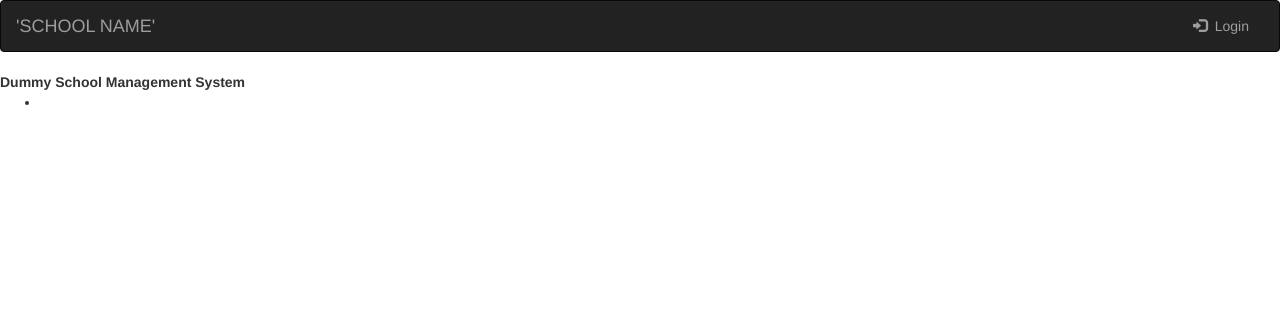
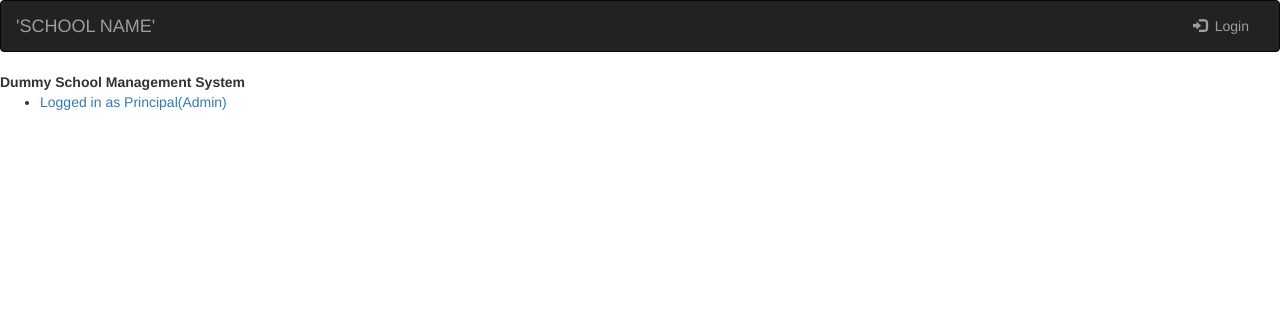
Before and after one commit to jitindoriya/school-infra-system, a Django app: page / in a window 1280 px wide. Shown: the top 312 px of the page. Run offline with Django 3.2, Linux system fonts and the light colour scheme; some libraries are stand-ins or nearby versions.

Commit message:
fix html flow

```diff
--- a/principal/urls.py
+++ b/principal/urls.py
@@ -5,5 +5,5 @@ app_name = 'principal'
 
 urlpatterns = [
     # Redirect to Home Page
-    #url(r'^$', views.asprincipal, name="principal"),
+    url(r'^$', views.asprincipal, name="principal"),
 ]
--- a/schoolmanagement/templates/schoolmanagement/index.html
+++ b/schoolmanagement/templates/schoolmanagement/index.html
@@ -4,7 +4,7 @@
     <strong> Dummy School Management System</strong>
     <ul>
         <li>
-       {#     <a href="{% url 'principal:principal' %}">Logged in as Principal(Admin)</a> #}
+            <a href="{% url 'principal:principal' %}">Logged in as Principal(Admin)</a>
         </li>
 
     </ul>
```
Also changed, not shown: 1 other file.
